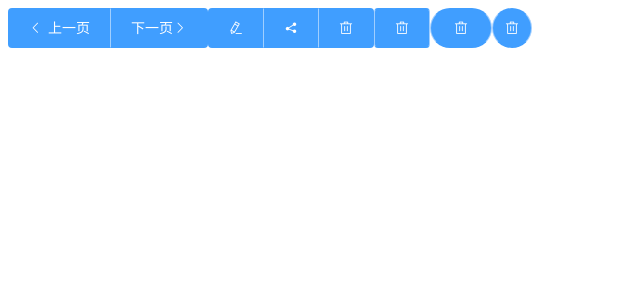
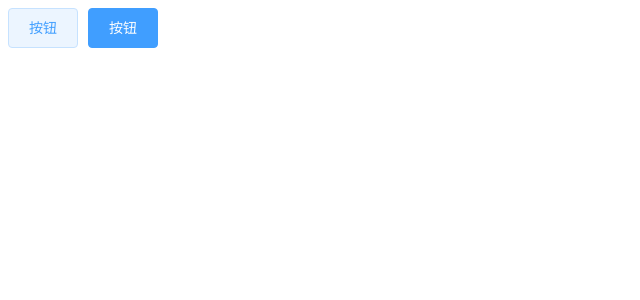
Before and after one commit to guijunqiao1/ELEMENT, a Vue app in the folder ELEMENT_origin/: page / in a window 1280 px wide. Shown: the top 300 px of the page, without its empty margins (0-640 px from the left). Built offline with nearby package versions, Linux system fonts and the light colour scheme.

Commit message:
默认聚焦、原生type属性、点击事件

```diff
--- a/ELEMENT_origin/index.html
+++ b/ELEMENT_origin/index.html
@@ -7,7 +7,13 @@
     <title>Vite + Vue + TS</title>
   </head>
   <body>
-    <div id="app"></div>
+    <div id="app">
+      <!-- <el-button autofocus type="primary">按钮</el-button>
+      <el-button @click="handleClick" type="primary">按钮</el-button>
+      <el-button native-type="reset" type="primary">按钮</el-button> -->
+    </div>
+
+
     <script type="module" src="/src/main.ts"></script>
   </body>
 </html>
--- a/ELEMENT_origin/src/App.vue
+++ b/ELEMENT_origin/src/App.vue
@@ -1,23 +1,7 @@
 <template>
   <div id="app">
-    <el-button-group>
-      <el-button type="primary" icon="el-icon-arrow-left">上一页</el-button>
-      <el-button type="primary">下一页<i class="el-icon-arrow-right el-icon--right"></i></el-button>
-    </el-button-group>
-    <el-button-group>
-      <el-button type="primary" icon="el-icon-edit"></el-button>
-      <el-button type="primary" icon="el-icon-share"></el-button>
-      <el-button type="primary" icon="el-icon-delete"></el-button>
-    </el-button-group>
-        <el-button-group>
-      <el-button type="primary" icon="el-icon-delete"></el-button>
-    </el-button-group>
-    <el-button-group>
-      <el-button round type="primary" icon="el-icon-delete"></el-button>
-    </el-button-group>
-     <el-button-group>
-      <el-button circle type="primary" icon="el-icon-delete"></el-button>
-    </el-button-group>
+    <el-button autofocus type="primary">按钮</el-button>
+    <el-button @click="handleClick" native-type="submit" type="primary">按钮</el-button>
   </div>
 </template>
 
@@ -26,9 +10,16 @@
 <!-- 补充：上述需要注意的是在组件标签整体中的内容才会被放置在slot中 -->
 
 <script setup lang="js" name="app">
-import ElButtonGroup from "./components/element/button-group/src/button-group.vue";
 import ElButton from "./components/element/button/src/button.vue";
 
+//若子组件没有使用emit发射事件则仅定义普通按钮点击事件,直接点击不会触发事件，因为这是向组件整体进行绑定，但是若将@click修改为@click.native则能够监听到组价整体的盒子
+//绑定上的事件了
+function handleClick(e){
+  console.log(e);
+  // 需要注意此处和子组件中的emit发射过来的函数内容进行配合的流程为：
+  //首先子组件中的根组件和当前组件绑定上了同一个事件，则在子组件中使用了emit进行内容的发射的内容可以在父组件中使用上,则此处成功获取到
+  //传输流名称为clik的参数内容即value(也就是子组件中的$event)
+}
 
 </script>
 
--- a/ELEMENT_origin/src/assets/theme-chalk/button.scss
+++ b/ELEMENT_origin/src/assets/theme-chalk/button.scss
@@ -29,7 +29,8 @@
     margin-left: 10px;
   }
 
-  &:hover {
+  &:hover,
+  &:focus {
     background-color: $--color-primary-light-9;
     border-color: $--color-primary-light-7;
     color: $--color-primary;
@@ -52,7 +53,8 @@
 
   // 朴素按钮统一样式
   @include when(plain) {//此为针对所有的is-plain类进行样式设计
-    &:hover {
+    &:hover,
+    &:focus {
       background-color: $--color-white;
       border-color: $--color-primary;
       color: $--color-primary;
@@ -77,6 +79,8 @@
   // 禁用按钮统一样式
   @include when(disabled) {//为is-disabled和is-disabled.is-plain的双重风格进行相同的样式设计
     &,
+    &:hover,
+    &:focus,
     &.is-plain {
       cursor: not-allowed;
       background-color: $--button-disabled-background-color;
@@ -117,7 +121,8 @@
     background-color: transparent;
     color: $--color-primary;
 
-    &:hover {
+    &:hover,
+    &:focus {
       background-color: transparent;
       border-color: transparent;
       color: mix($--color-white, $--color-primary, $--button-hover-tint-percent);
@@ -130,7 +135,8 @@
     }
 
     &.is-disabled,
-    &.is-disabled:hover {
+    &.is-disabled:hover,
+    &.is-disabled:focus {
       border-color: transparent;
     }
   }
--- a/ELEMENT_origin/src/components/element/button/src/button.vue
+++ b/ELEMENT_origin/src/components/element/button/src/button.vue
@@ -1,5 +1,11 @@
 <template>
-  <button :class="['el-button',type? `el-button--${type}`:'',size?`el-button--${size}`:'', plain ? 'is-plain' : '',round ? 'is-round':'',circle?'is-circle':'',disabled?'is-disabled':'']">
+  <button :class="['el-button',type? `el-button--${type}`:'',size?`el-button--${size}`:'', plain ? 'is-plain' : '',round ? 'is-round':'',circle?'is-circle':'',disabled?'is-disabled':'']"
+    :autofocus="autofocus"
+    :type="nativeType"
+    @click="sendToParent($event)"
+    >
+    <!--  补充：defineEmits 就是告诉编译器“这个组件会发出哪些自定义事件”，然后它会返回一个 emit 函数，调用时把事件名和参数传给父组件。 -->
+    <!--  父组件同样用 <Child @click="handler" /> 来监听。 -->
     <i :class="[icon?icon:'']" v-if="icon&&!loading"></i>
     <i class="el-icon-loading" v-if="loading"></i>
     <!-- <slot></slot> -->
@@ -42,8 +48,22 @@ import {getCurrentInstance} from "vue";
     },
     size:{
       type:String
+    },
+    autofocus:{
+      type:Boolean
+    },
+    nativeType:{
+      type:String
     }
   })
+
+  //获取到emit方法实例
+  const emit = defineEmits(['clik']);//注册传递的函数名为clik
+
+  //定义传递到父组件载体的函数
+  function sendToParent(value){
+    emit("clik",{ param:value });//传递具体注册的函数以及对应的参数
+  }
 
   const instance = getCurrentInstance();
 
```
